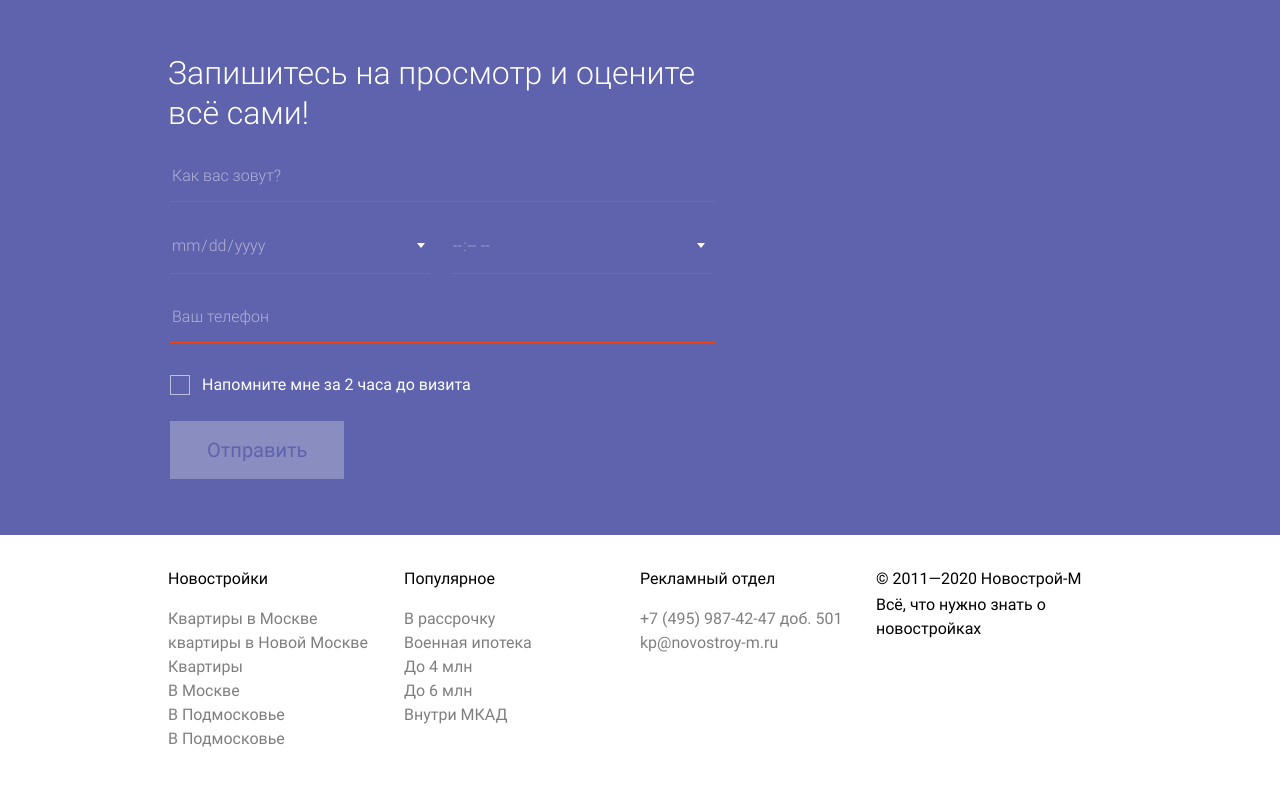
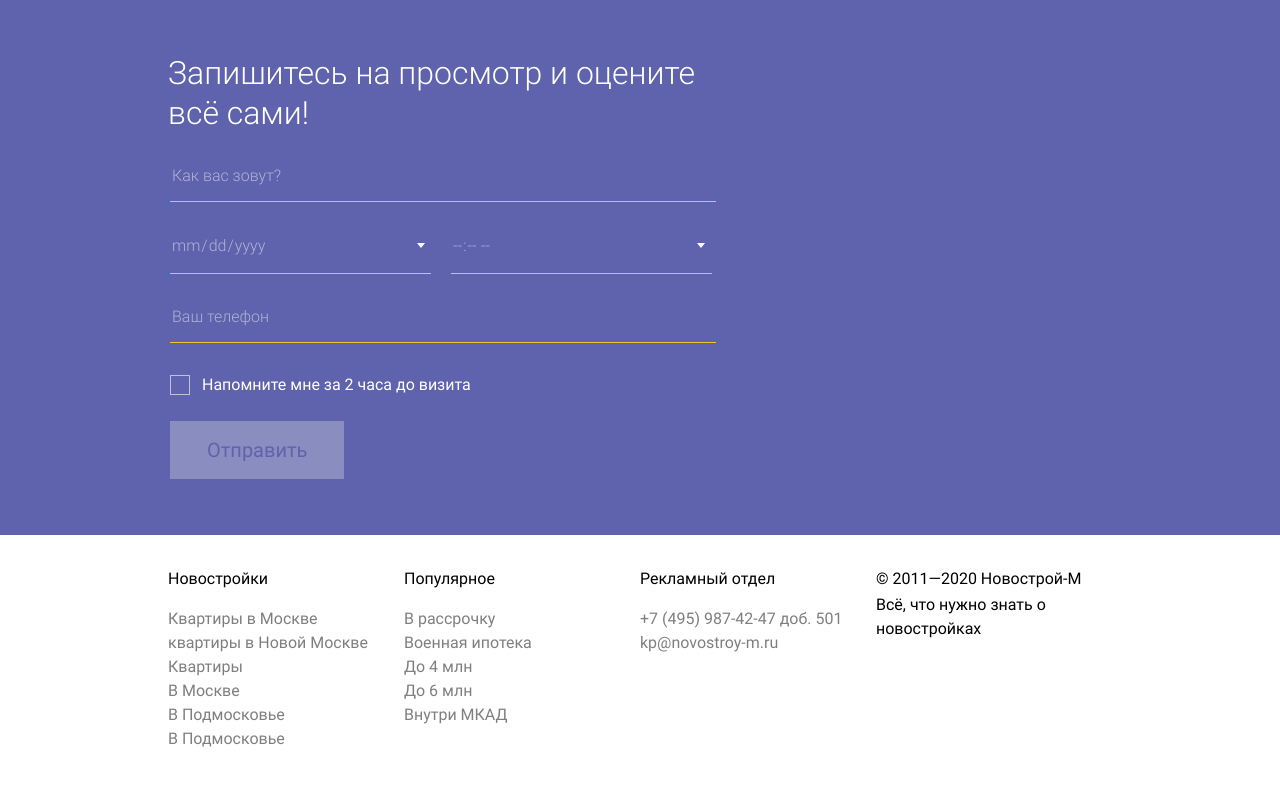
Before and after one commit to YuliaNesterova/MPN-Test, a plain HTML site: page index.html in a window 1280 px wide. Shown: the part 2451-3236 px from the top of the page. Drawn offline with Linux system fonts and the light colour scheme; files whose address does not match are found by name.

Commit message:
feat: corrected form inputs

```diff
--- a/blocks/showing/__input/showing__input.css
+++ b/blocks/showing/__input/showing__input.css
@@ -24,7 +24,7 @@
   opacity: 0.5;
 }
 
-.showing__input:invalid {
+.showing__input:invalid:focus {
   border-bottom: 1px solid #EE4713;
 }
 
```
